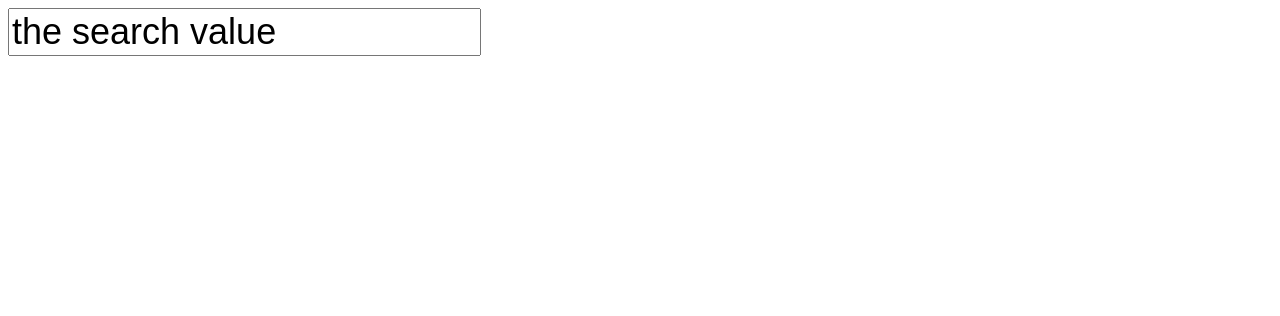
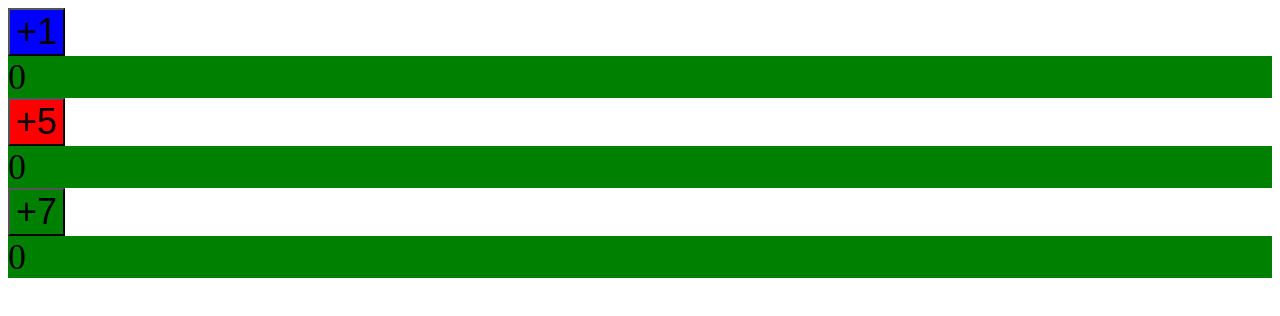
Before and after one commit to Yetife/JavaScriptCodes, a React (Create React App) app: page / in a window 1280 px wide. Shown: the top 316 px of the page. Built offline with nearby package versions, Linux system fonts and the light colour scheme.

Commit message:
Introduction to reactjs

```diff
--- a/src/components/App.js
+++ b/src/components/App.js
@@ -3,13 +3,13 @@ import CountButton from "./CountButton/CountButton"
 import SearchBar from "./SearchBar/SearchBar"
 
 const App = () => {
-  // return(
-  //   <div>
-  //       <CountButton incrementBy={1} buttonColor={"blue"} />
-  //       <CountButton incrementBy={5} buttonColor={"red"}/>
-  //       <CountButton incrementBy={7} buttonColor={"green"}/>
-  //   </div>
-  // )
+  return(
+    <div>
+        <CountButton incrementBy={1} buttonColor={"blue"} />
+        <CountButton incrementBy={5} buttonColor={"red"}/>
+        <CountButton incrementBy={7} buttonColor={"green"}/>
+    </div>
+  )
     return <div>
         <SearchBar />
     </div>
```
